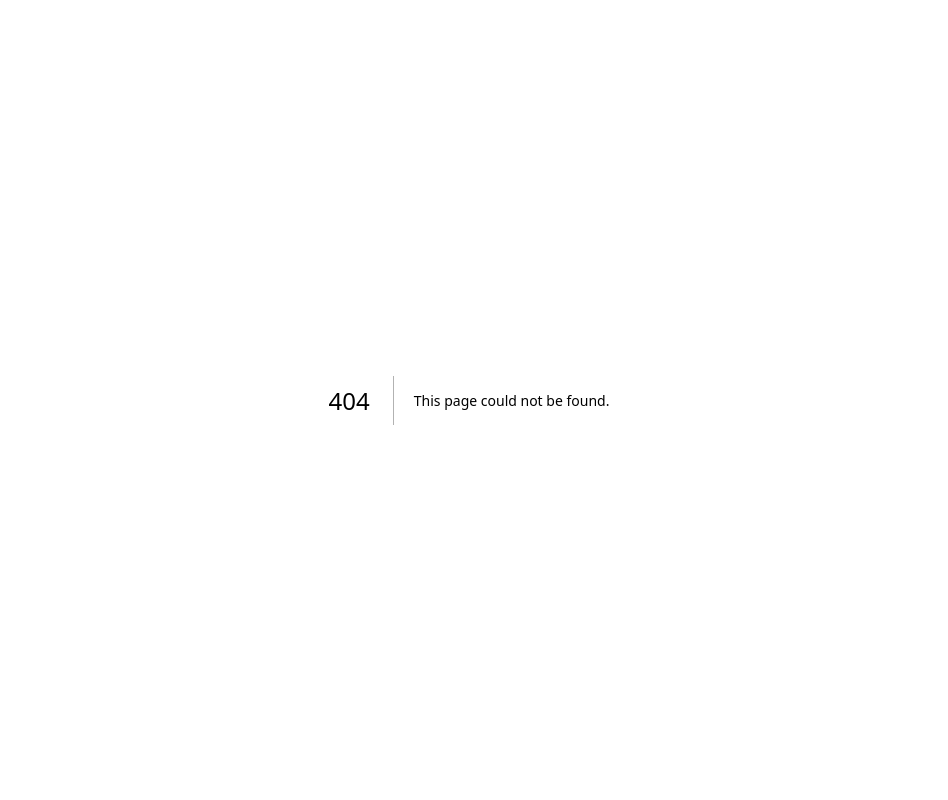
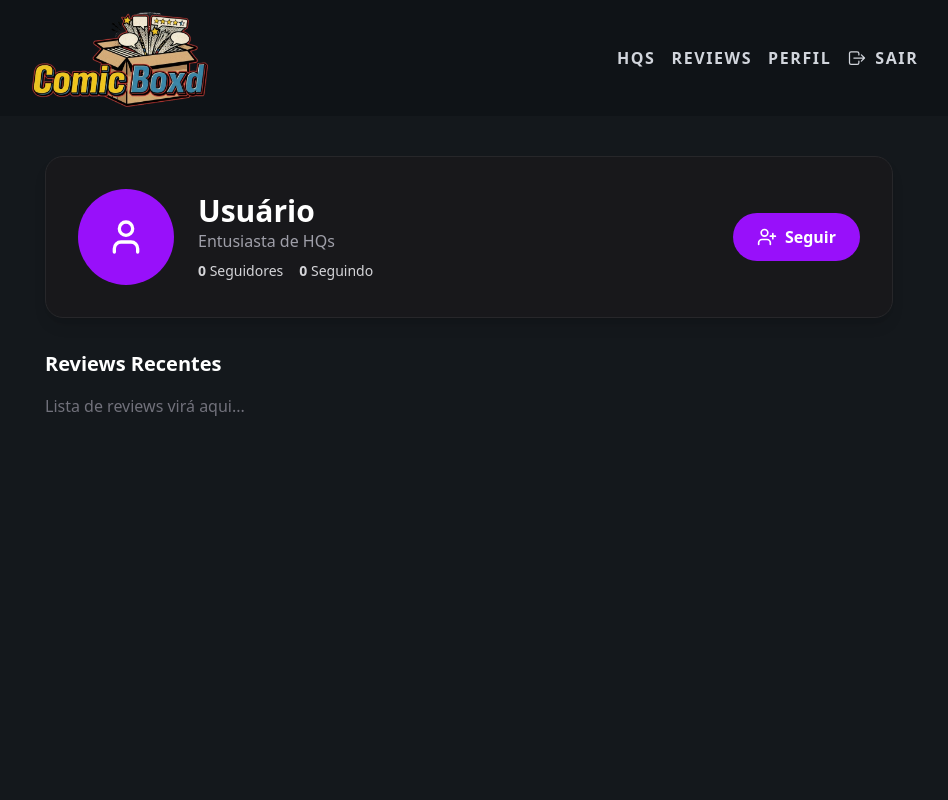
Before and after one commit to Klyyyf/comicboxd, a Next.js app in the folder comicboxd-frontend/: page /feed/profile/1 in a window 1280 px wide. Before the commit this address had no page. Shown: the top 800 px of the page, without its empty margins (171-1119 px from the left). Built offline with nearby package versions, Linux system fonts and the light colour scheme; no server answers.

Commit message:
feat(frontend): cria perfil publico de usuario e links nos cards de review

```diff
--- /dev/null
+++ b/comicboxd-frontend/src/app/feed/profile/[id]/page.tsx
@@ -0,0 +1,110 @@
+"use client";
+
+import { useEffect, useState } from "react";
+import { useParams } from "next/navigation";
+import { User, UserPlus, UserCheck } from "lucide-react";
+import { followService } from "../../../../services/followService";
+import { userService } from "../../../../services/userService";
+
+export default function PublicProfile() {
+    const params = useParams();
+    const userId = Number(params.id);
+    const [user, setUser] = useState<any>(null);
+    const [isFollowing, setIsFollowing] = useState(false);
+    const [stats, setStats] = useState({ followers: 0, following: 0 });
+    const [loading, setLoading] = useState(true);
+
+    // Carregar dados iniciais
+    useEffect(() => {
+        if (!userId) return;
+
+        const loadData = async () => {
+            try {
+                // 1. Checar se sigo
+                const following = await followService.checkIsFollowing(userId);
+                setIsFollowing(following);
+
+                // 2. Carregar stats
+                const statistics = await followService.getStats(userId);
+                setStats(statistics);
+
+                const userData = await userService.getById(userId);
+                setUser(userData);
+
+            } catch (error) {
+                console.error("Erro ao carregar perfil", error);
+            } finally {
+                setLoading(false);
+            }
+        };
+
+        loadData();
+    }, [userId]);
+
+    const handleFollowToggle = async () => {
+        try {
+            if (isFollowing) {
+                await followService.unfollow(userId);
+                setIsFollowing(false);
+                setStats(prev => ({ ...prev, followers: prev.followers - 1 }));
+            } else {
+                await followService.follow(userId);
+                setIsFollowing(true);
+                setStats(prev => ({ ...prev, followers: prev.followers + 1 }));
+            }
+        } catch (error) {
+            alert("Erro ao realizar ação.");
+        }
+    };
+
+    if (loading) return <div className="p-8 text-white">Carregando...</div>;
+
+    return (
+        <div className="max-w-4xl mx-auto p-6 text-white">
+            {/* Cabeçalho do Perfil */}
+            <div className="flex items-center justify-between bg-zinc-900 p-8 rounded-2xl shadow-lg border border-zinc-800">
+                <div className="flex items-center gap-6">
+                    <div className="w-24 h-24 bg-purple-600 rounded-full flex items-center justify-center text-3xl font-bold">
+                        {/* Placeholder de Avatar */}
+                        <User size={40} />
+                    </div>
+                    <div>
+                        <h1 className="text-3xl font-bold">{user?.name || user?.username || "Usuário"}</h1>
+                        <p className="text-zinc-400">Entusiasta de HQs</p>
+
+                        <div className="flex gap-4 mt-2 text-sm text-zinc-300">
+                            <span><b>{stats.followers}</b> Seguidores</span>
+                            <span><b>{stats.following}</b> Seguindo</span>
+                        </div>
+                    </div>
+                </div>
+
+                {/* Botão de Ação */}
+                <button
+                    onClick={handleFollowToggle}
+                    className={`flex items-center gap-2 px-6 py-3 rounded-full font-semibold transition-all ${
+                        isFollowing
+                            ? "bg-zinc-700 hover:bg-red-900/50 hover:text-red-200 text-zinc-300" // Estilo "Seguindo" (Hover vira Unfollow)
+                            : "bg-purple-600 hover:bg-purple-700 text-white" // Estilo "Seguir"
+                    }`}
+                >
+                    {isFollowing ? (
+                        <>
+                            <UserCheck size={20} /> Seguindo
+                        </>
+                    ) : (
+                        <>
+                            <UserPlus size={20} /> Seguir
+                        </>
+                    )}
+                </button>
+            </div>
+
+            {/* Aqui entrar a lista de reviews desse usuário */}
+            <div className="mt-8">
+                <h2 className="text-xl font-bold mb-4">Reviews Recentes</h2>
+                <p className="text-zinc-500">Lista de reviews virá aqui...</p>
+            </div>
+        </div>
+    );
+}
--- a/comicboxd-frontend/src/app/feed/profile/page.tsx
+++ b/comicboxd-frontend/src/app/feed/profile/page.tsx
@@ -4,7 +4,6 @@ import { useEffect, useState } from "react";
 import { useRouter } from "next/navigation";
 import api from "../../../services/api";
 import Container from "../../../components/Container";
-import Header from "../../../components/Header";
 import { User, Mail, LogOut, Edit2, Save, X } from "lucide-react";
 import { toast } from "react-toastify";
 
--- a/comicboxd-frontend/src/app/feed/reviews/page.tsx
+++ b/comicboxd-frontend/src/app/feed/reviews/page.tsx
@@ -4,6 +4,7 @@ import StarRating from "@/src/components/StarRating";
 import { reviewService } from "@/src/services/ReviewService";
 import { Review } from "@/src/types";
 import Image from "next/image";
+import Link from "next/link";
 
 import { useEffect, useState } from "react";
 import EditReviewDialog from "@/src/components/User/EditReviewDialog";
@@ -54,6 +55,17 @@ export default function ReviewsPage() {
                 />
               </div>
               <div className="flex flex-col gap-2 flex-1 min-w-0">
+
+                <div className="flex items-center gap-2">
+                    <span className="text-xs text-gray-500">Avaliado por:</span>
+                    <Link
+                        href={`/feed/profile/${review.userId}`}
+                        className="text-sm font-semibold text-purple-400 hover:text-purple-300 hover:underline"
+                    >
+                        {review.username || "Usuário"}
+                    </Link>
+                </div>
+
                 <h3 className="text-2xl font-bold text-white">
                   {review.comicName}
                 </h3>
--- a/comicboxd-frontend/src/components/User/ReviewCard/index.tsx
+++ b/comicboxd-frontend/src/components/User/ReviewCard/index.tsx
@@ -1,6 +1,8 @@
 import { Star, User as UserIcon } from "lucide-react";
+import Link from "next/link";
 
 interface ReviewCardProps {
+  id: number;
   username: string;
   rating: number;
   comment: string;
```
